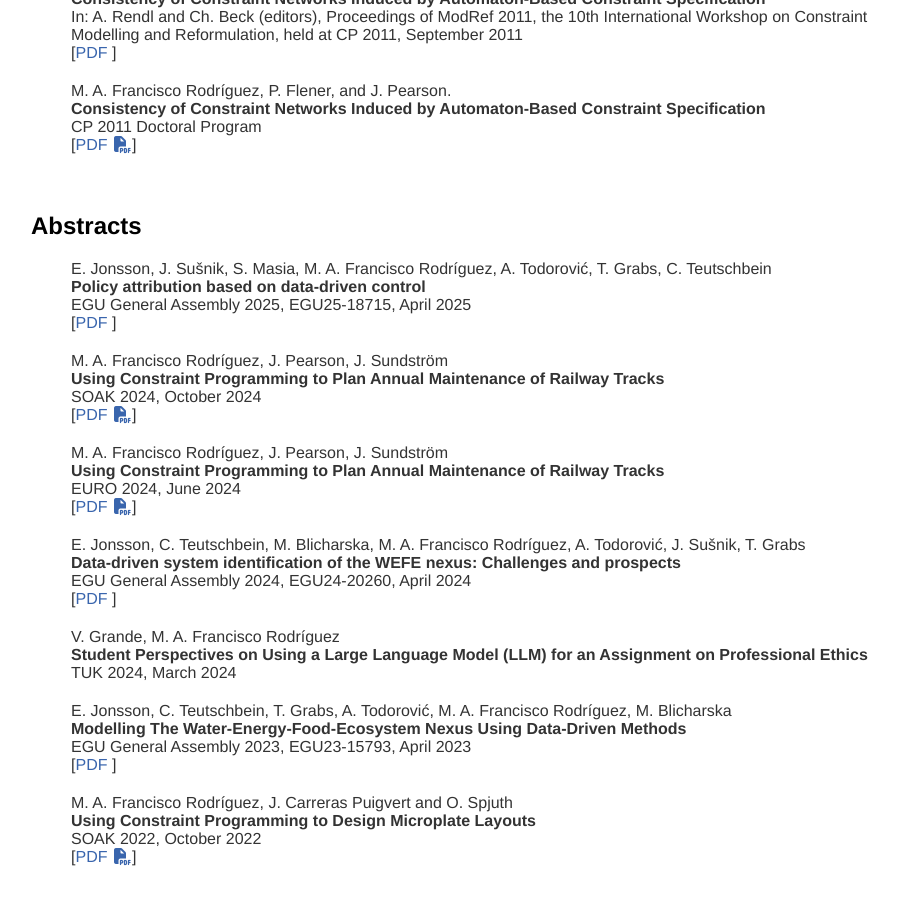
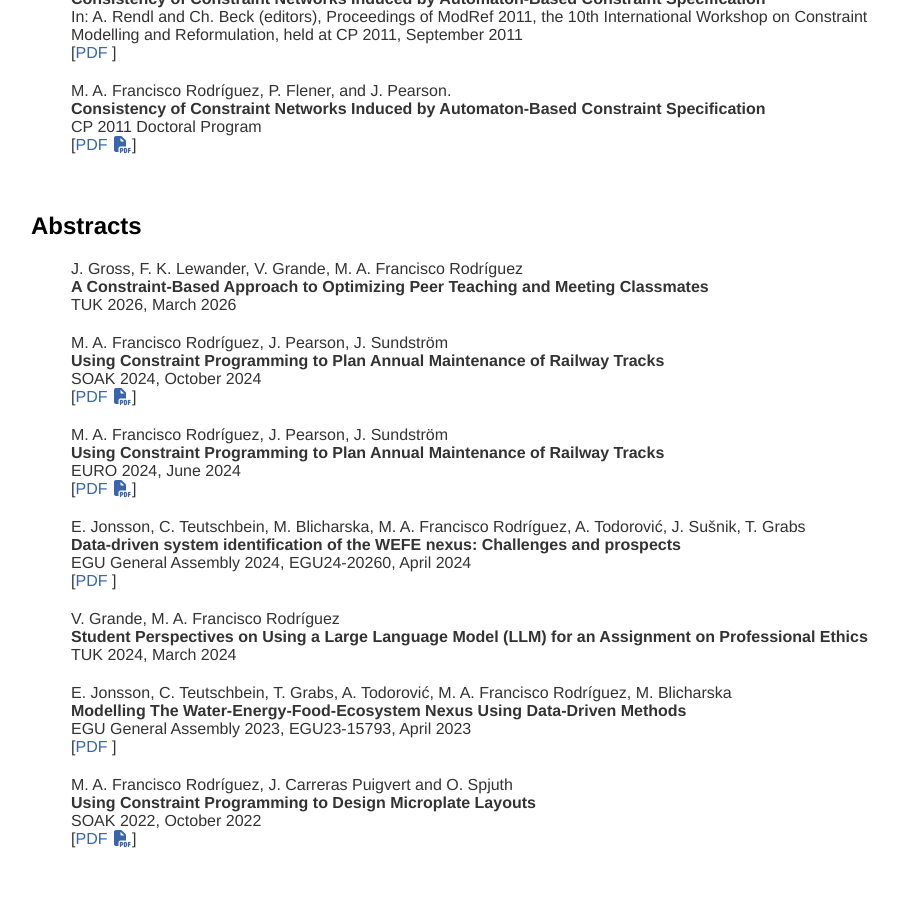
Before and after one commit to andreina-francisco/andreina-francisco.github.io, a Jekyll site: the page built from cv/index.html, in a window 1280 px wide and 900 px high, scrolled down 2307 px. Shown: the whole window, without its empty margins (161-1060 px from the left). Built offline with Jekyll 4.4.1, drawn with Linux system fonts in a browser that asks for light colours; nearby versions of some CDN libraries; a style sheet for code colours, icons or effects is not loaded.

Commit message:
Removed EGU25

```diff
--- a/cv/index.html
+++ b/cv/index.html
@@ -258,14 +258,12 @@ for multicriteria optimization</span>
 	<ul class="publist">
 
 	  <li class="pub @">
-	  <span class="author">E. Jonsson, J. Su&scaron;nik, S. Masia,
-	  M. A. Francisco Rodr&iacute;guez,
-	  A. Todorovi&cacute;, T. Grabs, C. Teutschbein</span><br />
-	  <span class="title">Policy attribution based on data-driven control</span><br />
+	  <span class="author">J. Gross, F. K. Lewander, V. Grande, M. A. Francisco Rodr&iacute;guez</span><br />
+	  <span class="title">A Constraint-Based Approach to Optimizing Peer Teaching and
+Meeting Classmates</span><br />
 	  <span class="note">
-	  EGU General Assembly 2025, EGU25-18715, April 2025
+	  TUK 2026, March 2026
 	  </span><br />
-	  [<a class="text" href="https://doi.org/10.5194/egusphere-egu25-18715">PDF <i class="ai ai-doi"></i></a>]
 	  </li>
 
 	  <li class="pub @">
```
